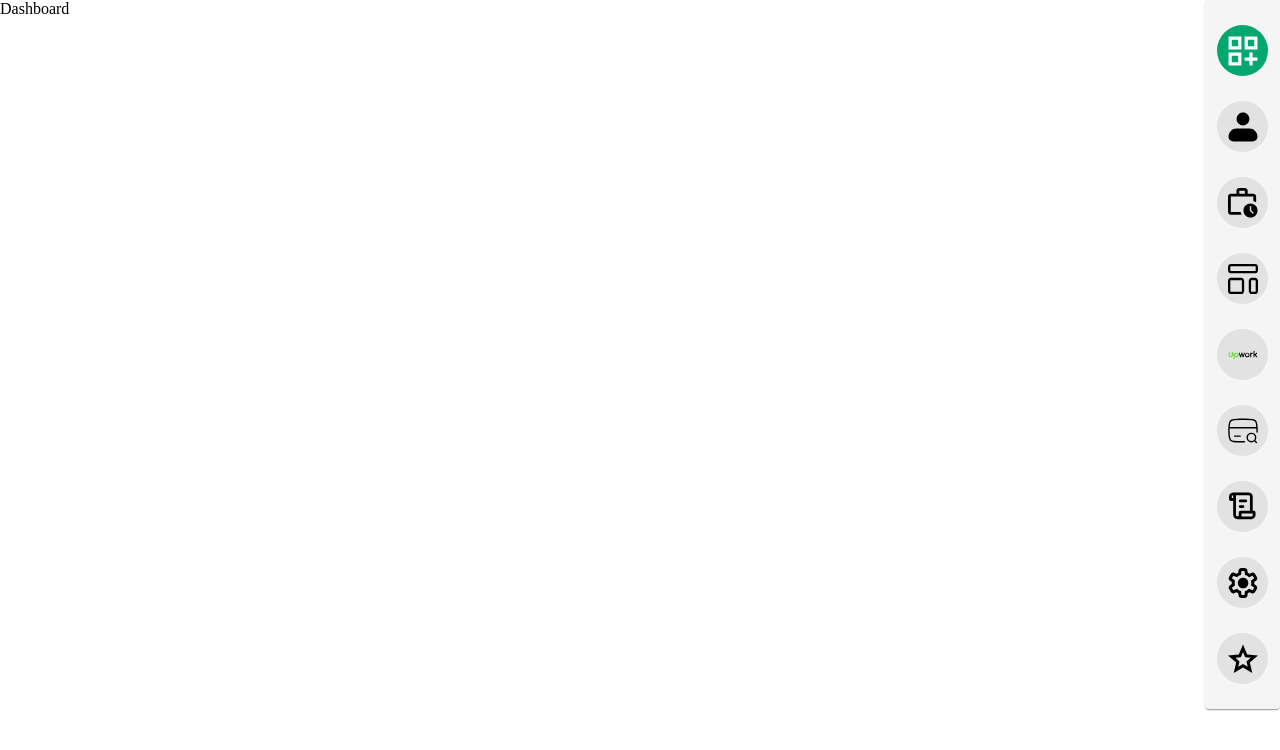
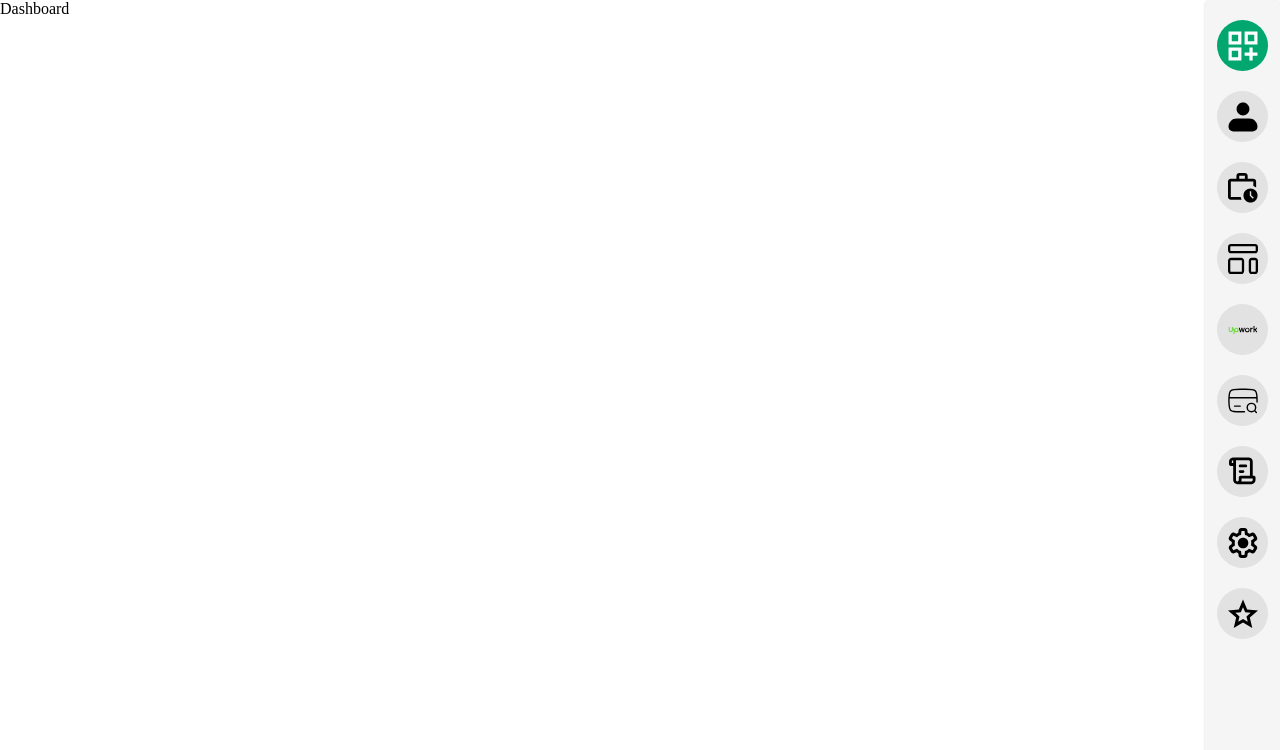
Before and after one commit to uziarslan/job-jarvis, a React (Vite) app in the folder client/: page / in a window 1280 px wide. Shown: the top 750 px of the page. Built offline with nearby package versions, Linux system fonts and the light colour scheme; the HTML template or start-up script is replaced by a standard one.

Commit message:
Fixed Sidebar layout

```diff
--- a/client/src/components/Sidebar.tsx
+++ b/client/src/components/Sidebar.tsx
@@ -26,16 +26,17 @@ interface IProps {
 export const SIDEBAR_WIDTH_PX = 75;
 
 const PaperWithStyle = styled(Paper)`
-  position: absolute;
+  position: fixed;
   width: ${SIDEBAR_WIDTH_PX}px;
-  height: fit-content;
+  height: 100vh;
+  overflow-y: auto;
   background-color: ${(props) => props.theme.palette.secondary.main};
   right: 0;
 `;
 
 const BoxWithStyle = styled(Box)`
-  margin-top: 25px;
-  margin-bottom: 25px;
+  margin-top: 20px;
+  margin-bottom: 20px;
 `;
 
 const IconButtonWithStyle = styled(IconButton)<{
```
